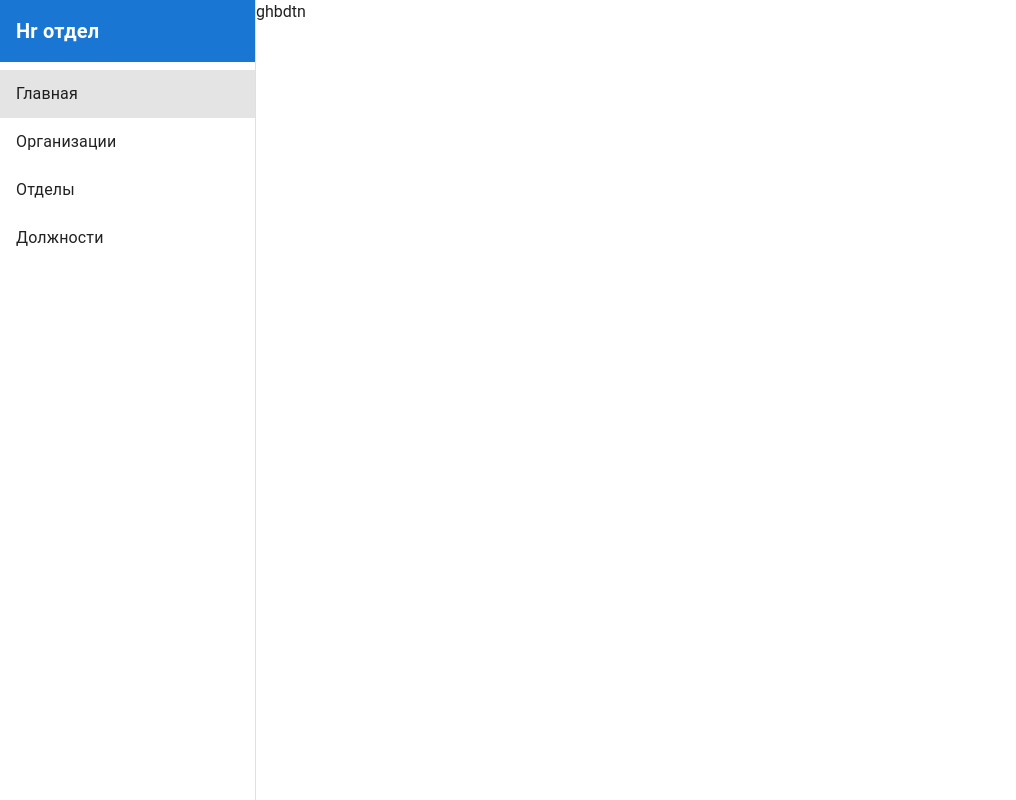
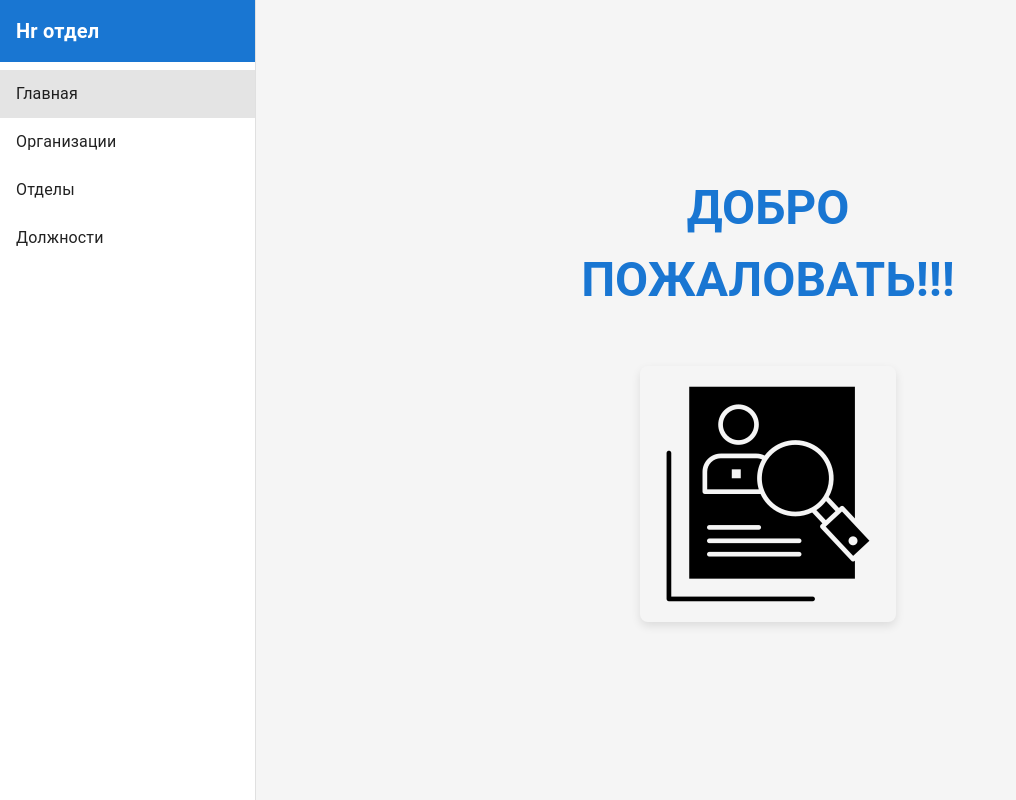
Before and after one commit to Tonkoo/areal-hr-test-2024, a Vue app in the folder app/: page /#/ in a window 1280 px wide. Shown: the whole page, without its empty margins (0-1016 px from the left). Built offline with nearby package versions, Linux system fonts and the light colour scheme.

Commit message:
Создал главную страницу

```diff
--- a/app/src/components/Home.vue
+++ b/app/src/components/Home.vue
@@ -1,13 +1,52 @@
 <script>
-    export default {
-    name: 'Home',
+export default {
+  name: 'Home',
 };
 </script>
 
 <template>
-    <p>ghbdtn</p>
+  <v-container class="home-container" fluid>
+    <v-row justify="center" align="center" class="home-row">
+      <v-col cols="12" md="6" class="text-center">
+        <h1 class="home-title">Добро пожаловать!!!</h1>
+        <img src="../assets/images/icon.png" alt="Icon" class="home-image" />
+      </v-col>
+    </v-row>
+  </v-container>
 </template>
 
-<style>
+<style scoped>
+.home-container {
+  min-height: 100vh;
+  display: flex;
+  justify-content: center;
+  align-items: center;
+  background-color: #f5f5f5;
+}
 
+.home-row {
+  text-align: center;
+}
+
+.home-title {
+  font-size: 3rem;
+  color: #1976D2;
+  margin-bottom: 30px;
+  font-weight: bold;
+  text-transform: uppercase;
+}
+
+.home-image {
+  max-width: 100%;
+  height: auto;
+  max-height: 350px;
+  margin-top: 20px;
+  border-radius: 8px;
+  box-shadow: 0 4px 10px rgba(0, 0, 0, 0.1);
+  transition: transform 0.3s ease-in-out;
+}
+
+.home-image:hover {
+  transform: scale(1.05);
+}
 </style>
```
Also changed, not shown: app/src/assets/images/icon.png (added).
